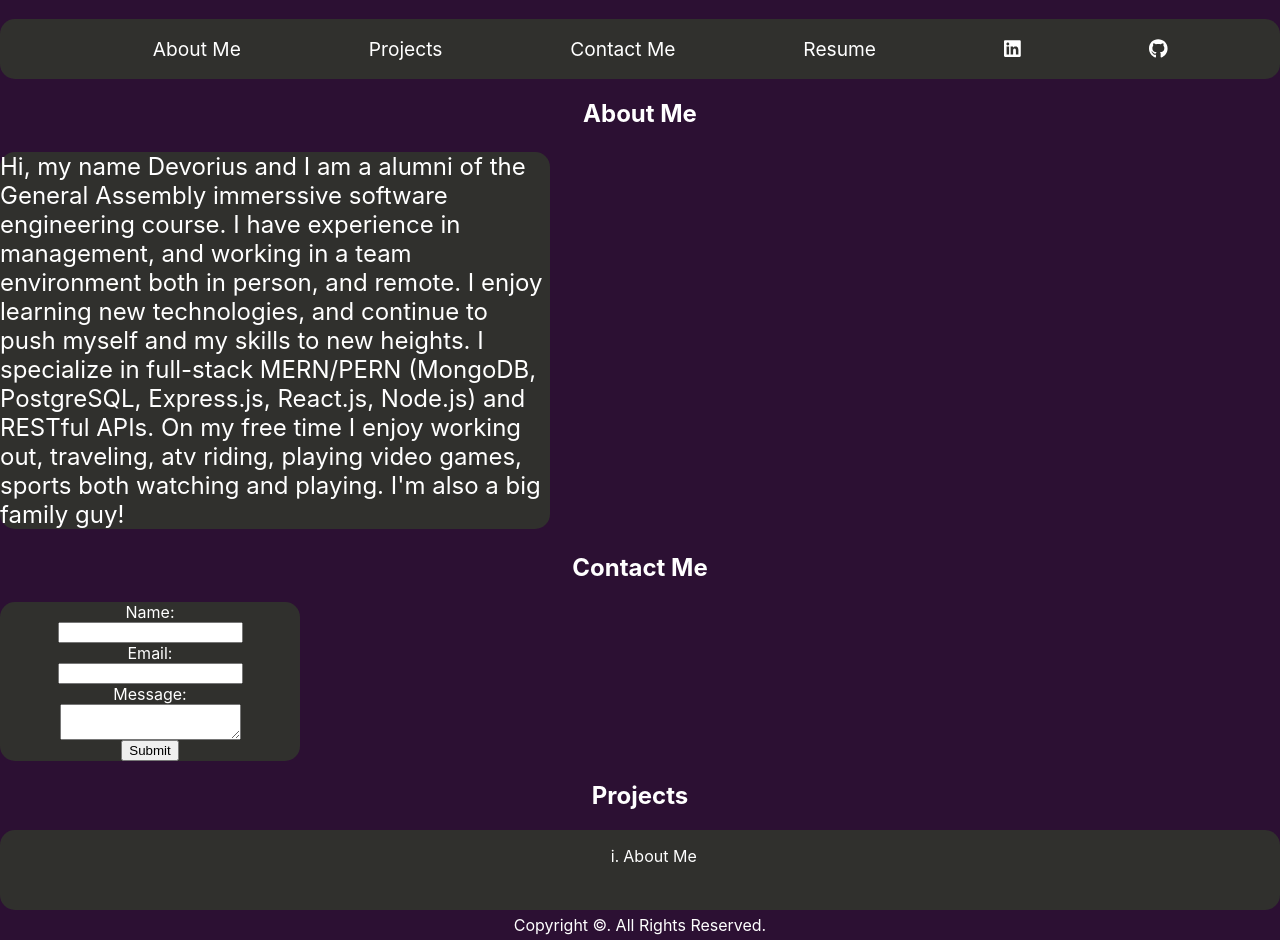
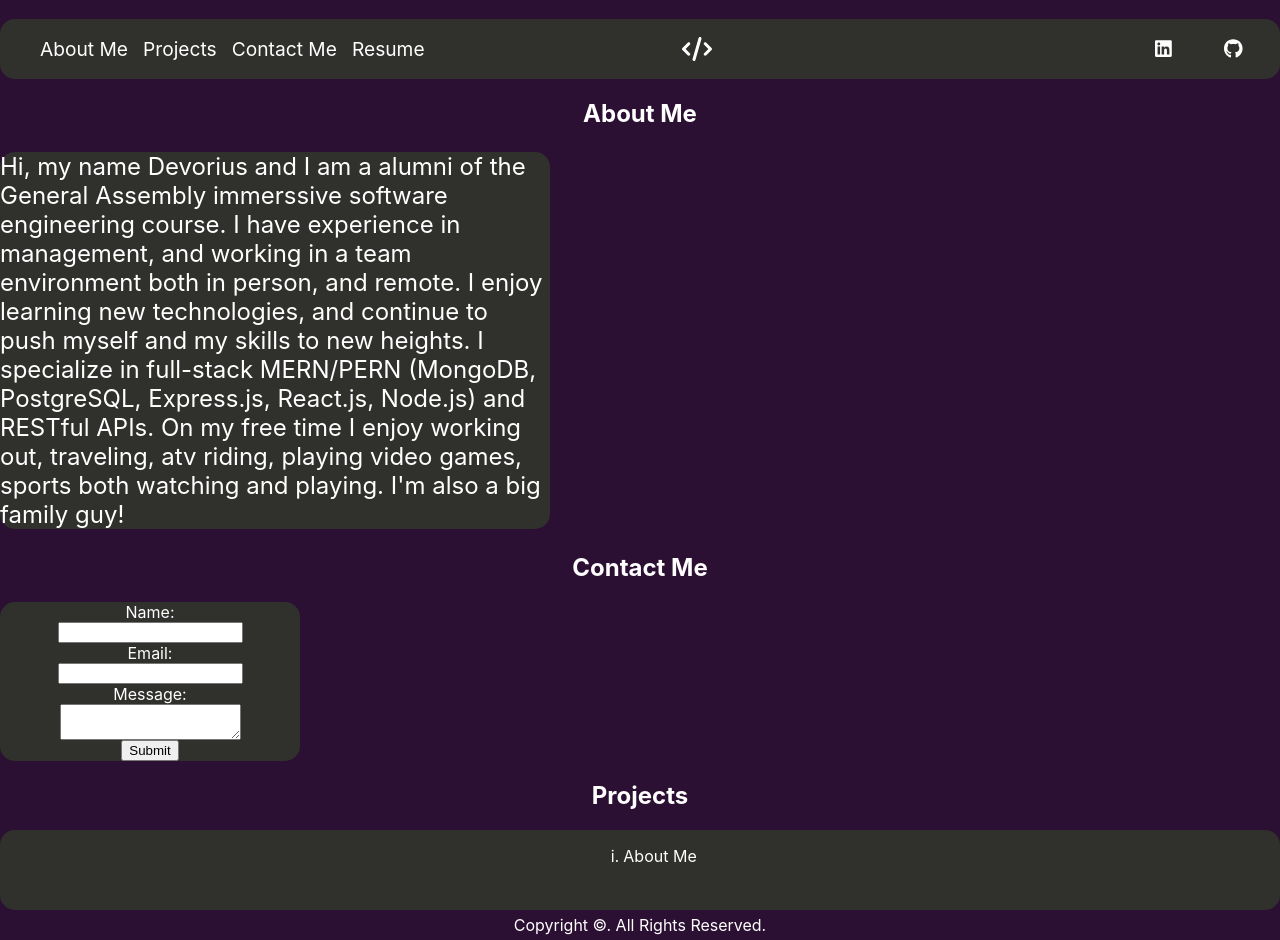
Before and after one commit to Devorius23/personal-portfolio-1, a React (Create React App) app in the folder personal-portfolio-1/: page / in a window 1280 px wide. Built offline with nearby package versions, Linux system fonts and the light colour scheme.

Commit message:
Port Update

```diff
--- a/personal-portfolio-1/package.json
+++ b/personal-portfolio-1/package.json
@@ -3,11 +3,17 @@
   "version": "0.1.0",
   "private": true,
   "dependencies": {
+    "@fortawesome/fontawesome-svg-core": "^6.4.0",
+    "@fortawesome/free-brands-svg-icons": "^6.4.0",
+    "@fortawesome/free-regular-svg-icons": "^6.4.0",
+    "@fortawesome/free-solid-svg-icons": "^6.4.0",
+    "@fortawesome/react-fontawesome": "^0.2.0",
     "@testing-library/jest-dom": "^5.16.5",
     "@testing-library/react": "^13.4.0",
     "@testing-library/user-event": "^13.5.0",
     "react": "^18.2.0",
     "react-dom": "^18.2.0",
+    "react-icons": "^4.9.0",
     "react-scripts": "5.0.1",
     "web-vitals": "^2.1.4"
   },
--- a/personal-portfolio-1/src/App.css
+++ b/personal-portfolio-1/src/App.css
@@ -9,25 +9,53 @@ Body{
   justify-content: center;
 }
 
-.list {
+nav ul {
   align-items: center;
   height: 60px;
   background-color:#30302D;
   list-style-type: none;
   display: flex;
   flex-direction: row;
-  justify-content: center;
   gap: 15px;
   border-radius: 15px;
-  align-self: first baseline;
   font-size: 1.2rem;
-  justify-content: space-evenly;
+
+
 }
 
-.list a:hover {
+nav a:hover {
   color: maroon;
 
 }
+
+nav ul {
+  justify-content: flex-end;
+}
+
+nav li:first-child{
+  margin: 0 auto;
+  order: 2;
+  padding-right: 15%;
+  font-size: x-large;
+
+}
+
+nav li:nth-child(2),
+nav li:nth-child(3),
+nav li:nth-child(4),
+nav li:nth-child(5){
+  order: 1;
+
+}
+
+nav li:nth-child(6),
+nav li:nth-child(7){
+  order: 3;
+  padding-right: 3%;
+
+}
+
+
 
 
 a {
--- a/personal-portfolio-1/src/App.js
+++ b/personal-portfolio-1/src/App.js
@@ -1,6 +1,7 @@
 import './App.css';
 import { FontAwesomeIcon } from '@fortawesome/react-fontawesome'
-import {faGithub, faLinkedin} from '@fortawesome/free-brands-svg-icons'
+import {faGithub, faLinkedin,} from '@fortawesome/free-brands-svg-icons'
+import { faCode } from '@fortawesome/free-solid-svg-icons'
 
 
 
@@ -11,7 +12,9 @@ const App = () => {
 
   return (
     <>
-          <ul className="list">
+        <nav>
+          <ul>
+          <li><a href="http://localhost:3001/" ><FontAwesomeIcon icon={faCode} /></a></li>
             <li><a href="#About Me">About Me</a></li>
             <li><a href="#Projects">Projects</a></li>
             <li><a href="#Contact Me">Contact Me</a></li>
@@ -19,6 +22,7 @@ const App = () => {
             <li><a href="https://www.linkedin.com/in/devorius-harris-softwareengineer/"> <FontAwesomeIcon icon={faLinkedin} /></a></li>
             <li><a href="https://github.com/Devorius23"> <FontAwesomeIcon icon={faGithub} /></a></li>
           </ul>
+          </nav>
 
 
         <div className="content">
```
Also changed, not shown: 1 other file (tests, documents, lock files or other folders).
